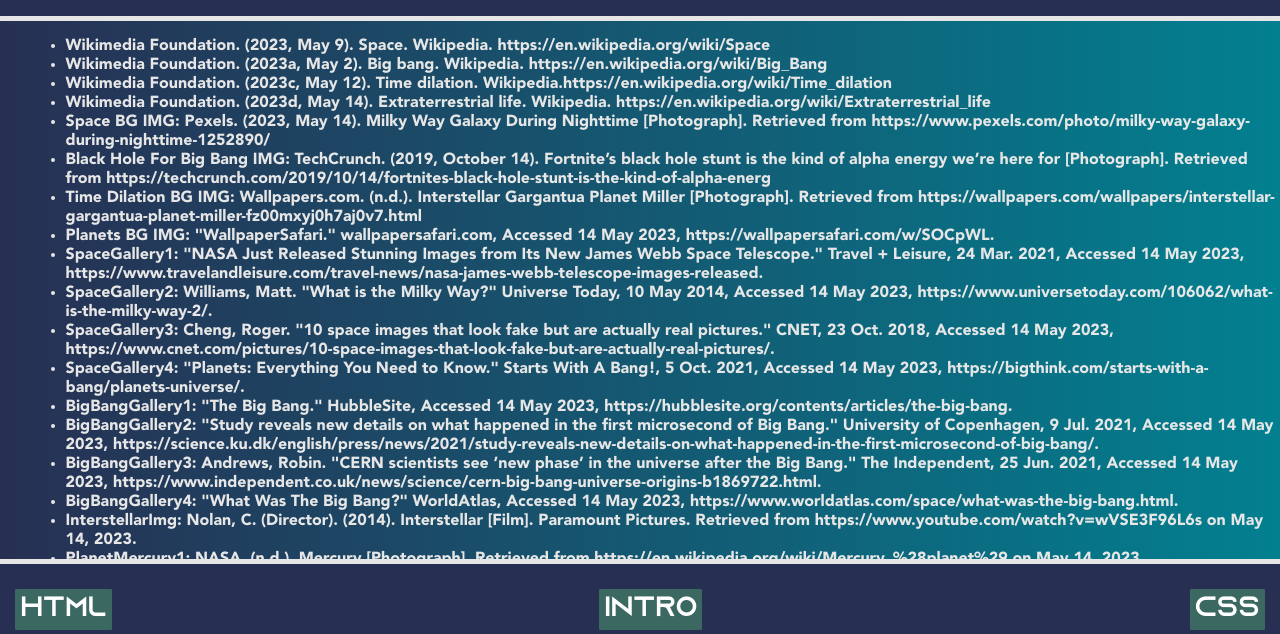
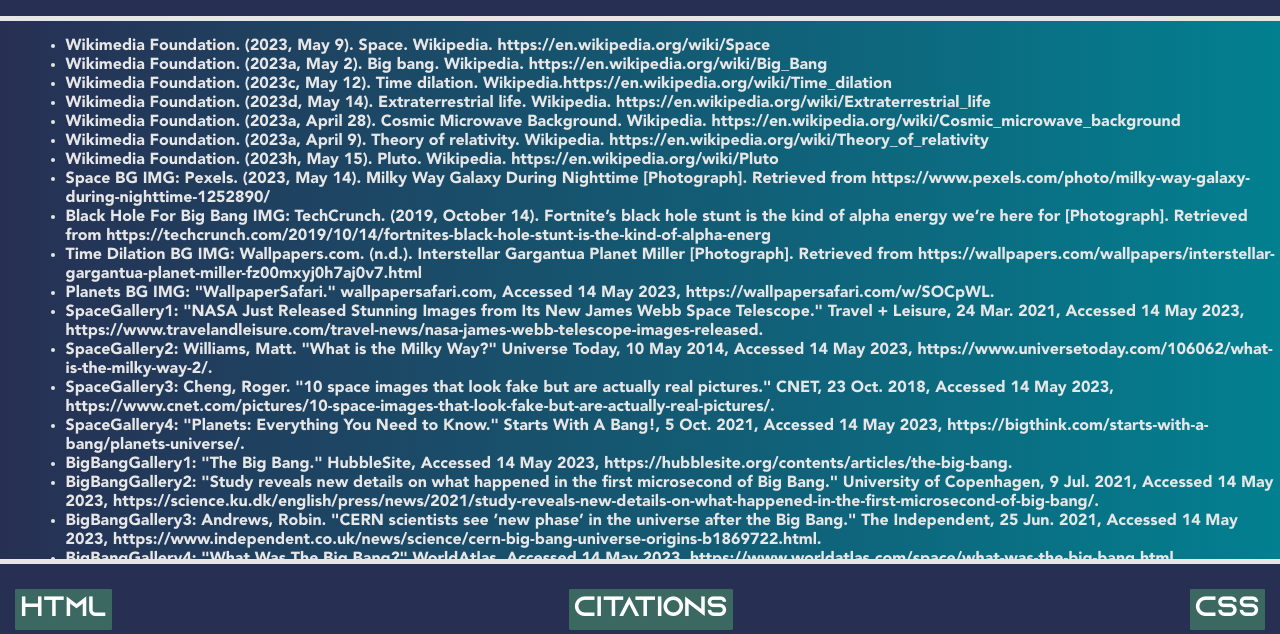
Before and after one commit to SiddiquiMu/home, a plain HTML site: page citations.html in a window 1280 px wide. Shown: the part 164-798 px from the top of the page. Drawn offline with Linux system fonts and the light colour scheme.

Commit message:
Add files via upload

```diff
--- a/bigbang.css
+++ b/bigbang.css
@@ -66,7 +66,7 @@ body{
 }
 
 
-/* For link customization to make it look like a button and for the hover animation line under the link/button when hovering the cursor over it*/
+/* For button customization and for the hover animation line under the button when hovering the cursor over it*/
 .button{
     display: inline-block;
     padding: .4%;
@@ -144,3 +144,7 @@ ol{
     text-align: left;
     font-size: 20px;
 }
+
+a{
+    color:#FF8552;
+}
--- a/citations.css
+++ b/citations.css
@@ -53,7 +53,7 @@ body{
     font-size: 40px;
 }
 
-/* For link customization to make it look like a button and for the hover animation line under the link/button when hovering the cursor over it*/
+/* For button customization and for the hover animation line under the button when hovering the cursor over it*/
 .button{
     display: inline-block;
     padding: .4%;
@@ -105,7 +105,3 @@ a{
     font-family:TitleFont;
     src: url(Arkhip_font.otf);
 }
-
-a{
-    color:#FF8552;
-}
--- a/citations.html
+++ b/citations.html
@@ -17,17 +17,20 @@
         <a class="button" href="planets.html">Planets</a>
         </div>
         <div class="footer">
-        <!--You allowed me to use buttons instead of links for the validators, although these are links they are styled like buttons-->
         <a href="http://validator.w3.org/check?uri=https://siddiquimu.github.io/home/citations.html" id="htmlvalidator" class="button" >Html</a>
-        <a id="citations" class="button" href="index.html">Intro</a>
+        <a id="citations" class="button" href="citations.html">Citations</a>
         <a href="http://jigsaw.w3.org/css-validator/validator?uri=https://siddiquimu.github.io/home/citations.html" id="cssvalidator" class="button" >CSS</a>
         </div>
         <div class="body">
+        <!--Any citation that has gallery in its name is the pictures used at the bottom of most of the pages i.e. space gallery, bigbang gallery-->
         <ul>
             <li>Wikimedia Foundation. (2023, May 9). Space. Wikipedia. https://en.wikipedia.org/wiki/Space</li>
             <li>Wikimedia Foundation. (2023a, May 2). Big bang. Wikipedia. https://en.wikipedia.org/wiki/Big_Bang</li>
             <li>Wikimedia Foundation. (2023c, May 12). Time dilation. Wikipedia.https://en.wikipedia.org/wiki/Time_dilation</li>
             <li>Wikimedia Foundation. (2023d, May 14). Extraterrestrial life. Wikipedia. https://en.wikipedia.org/wiki/Extraterrestrial_life </li>
+            <li>Wikimedia Foundation. (2023a, April 28). Cosmic Microwave Background. Wikipedia. https://en.wikipedia.org/wiki/Cosmic_microwave_background </li>
+            <li>Wikimedia Foundation. (2023a, April 9). Theory of relativity. Wikipedia. https://en.wikipedia.org/wiki/Theory_of_relativity </li>
+            <li>Wikimedia Foundation. (2023h, May 15). Pluto. Wikipedia. https://en.wikipedia.org/wiki/Pluto </li>
             <li>Space BG IMG: Pexels. (2023, May 14). Milky Way Galaxy During Nighttime [Photograph]. Retrieved from https://www.pexels.com/photo/milky-way-galaxy-during-nighttime-1252890/</li>
             <li>Black Hole For Big Bang IMG: TechCrunch. (2019, October 14). Fortnite&rsquo;s black hole stunt is the kind of alpha energy we&rsquo;re here for [Photograph]. Retrieved from https://techcrunch.com/2019/10/14/fortnites-black-hole-stunt-is-the-kind-of-alpha-energ</li>
             <li>Time Dilation BG IMG: Wallpapers.com. (n.d.). Interstellar Gargantua Planet Miller [Photograph]. Retrieved from https://wallpapers.com/wallpapers/interstellar-gargantua-planet-miller-fz00mxyj0h7aj0v7.html</li>
--- a/index.css
+++ b/index.css
@@ -66,7 +66,7 @@ body{
     font-size: 40px;
 }
 
-/* For link customization to make it look like a button and for the hover animation line under the link/button when hovering the cursor over it*/
+/* For button customization and for the hover animation line under the button when hovering the cursor over it*/
 .button{
     display: inline-block;
     padding: .4%;
--- a/planets.css
+++ b/planets.css
@@ -68,7 +68,8 @@ body{
 }
 
 
-/* For link customization to make it look like a button and for the hover animation line under the link/button when hovering the cursor over it*/
+
+/* For button customization and for the hover animation line under the button when hovering the cursor over it*/
 .button{
     display: inline-block;
     padding: .4%;
--- a/timedilation.css
+++ b/timedilation.css
@@ -59,7 +59,7 @@ body{
     clear: both;
 }
 
-/* For link customization to make it look like a button and for the hover animation line under the link/button when hovering the cursor over it*/
+/* For button customization and for the hover animation line under the button when hovering the cursor over it*/
 .button{
     display: inline-block;
     padding: .4%;
```
Also changed, not shown: bigbang.html (+1 -2 lines), index.html (+0 -1 lines), planets.html (+1 -2 lines), timedilation.html (+4 -5 lines). Lines whose indentation alone changed are shown as unchanged.
